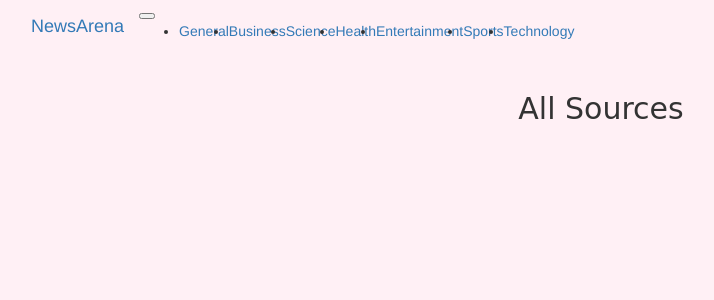
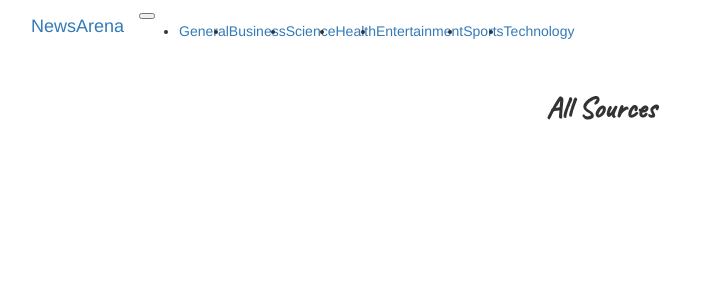
Before and after one commit to GeGe-K/News-Highlights, a Flask app: template app/templates/index.html in a window 1280 px wide. Shown: the top 300 px of the page, without its empty margins (39-753 px from the left). Run offline with Flask 2, Linux system fonts and the light colour scheme; the template is opened without the code that fills it, so the values that code supplies are empty; some libraries are stand-ins or nearby versions.

Commit message:
fixed the redirection error.

```diff
--- a/app/static/css/index.css
+++ b/app/static/css/index.css
@@ -1,7 +1,8 @@
-body{
-    background-color: lavenderblush;
+/* body{
+    font-family: 'Caveat', cursive;
+    font-weight: bold;
+} */
+h2{
+    font-family: 'Caveat', cursive;
+    font-weight: bold;
 }
-
-h2{
-font-family: 'Kalam', cursive;
-}
--- a/app/templates/base.html
+++ b/app/templates/base.html
@@ -1,3 +1,4 @@
 {% extends 'bootstrap/base.html' %} {% block styles %} {{ super() }}
+<link href="https://fonts.googleapis.com/css?family=Caveat" rel="stylesheet">
 <link rel="stylesheet" href="{{url_for('static', filename='css/index.css')}}" />
 {% endblock %} {% block navbar%} {% include 'navbar.html'%} {% endblock%}
--- a/app/templates/fourOwfour.html
+++ b/app/templates/fourOwfour.html
@@ -1,5 +1,5 @@
 {% extends 'base.html'%}
 
 {% block content %}
-<h1>WHOOOPS we can't find that page</h1>
+<h1 class="text-center">WHOOOPS we can't find that page</h1>
 {% endblock %}
--- a/app/templates/index.html
+++ b/app/templates/index.html
@@ -10,7 +10,7 @@
                 <div class="card-body">
                     <h3 class="card-title">{{source.name}}</h3>
                     <p class="card-text">{{source.description}}</p>
-                    <a href="articles:/{{source.id}}" class="card-link">View Articles</a>
+                    <a href="/articles/{{source.id}}" class="card-link">View Articles</a>
                 </div>
             </div>
         </div>
--- a/app/templates/navbar.html
+++ b/app/templates/navbar.html
@@ -1,6 +1,6 @@
 <nav class="navbar navbar-expand-md navbar-dark bg-dark mb-3">
     <div class="container">
-        <a href="/" class="navbar-brand">NewsArena</a>
+        <a href="/" class="navbar-brand" id="brand">NewsArena</a>
         <button type="button" class="navbar-toggler" data-toggle="collapse" data-target="#bar">
             <span class="navbar-toggler-icon"></span>
         </button>
```
Also changed, not shown: app/main/views.py (+12 -1 lines), app/request.py (+10 -6 lines), app/templates/articles.html (+22 -1 lines), README.md.
